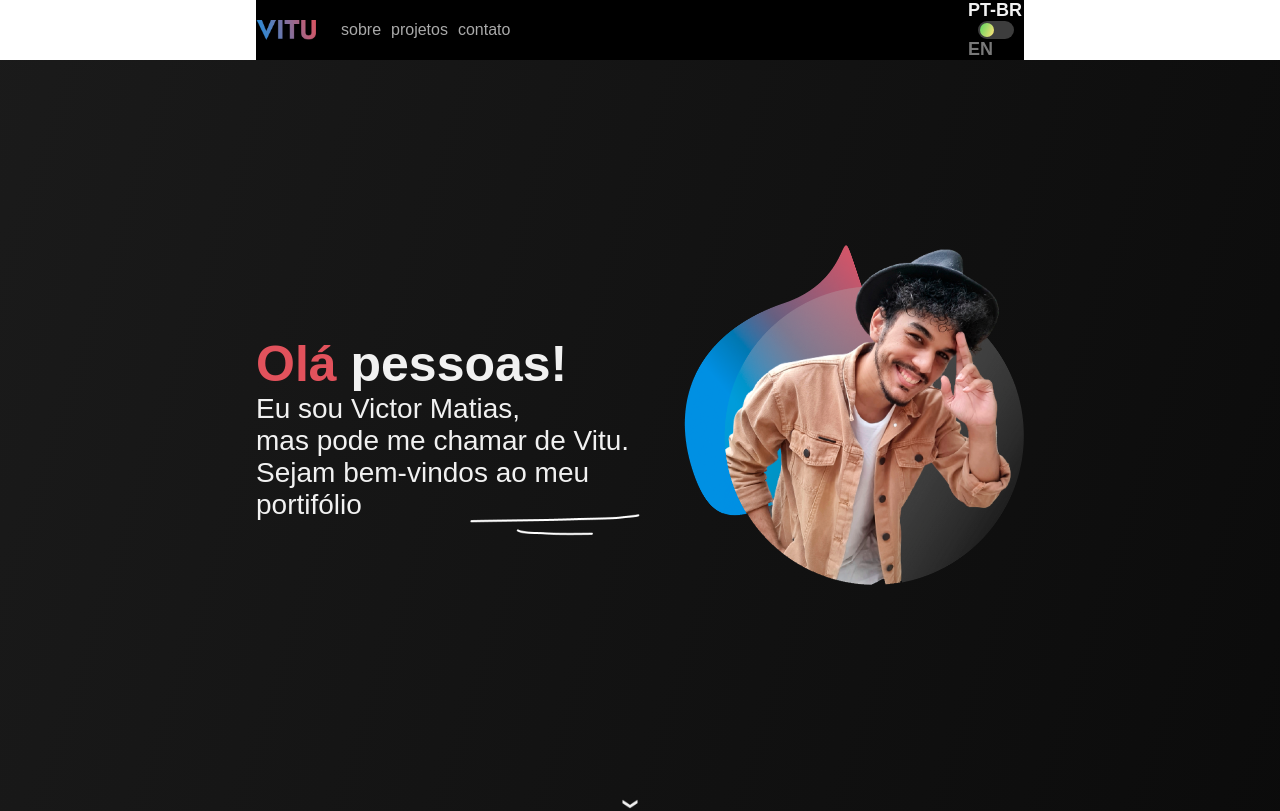
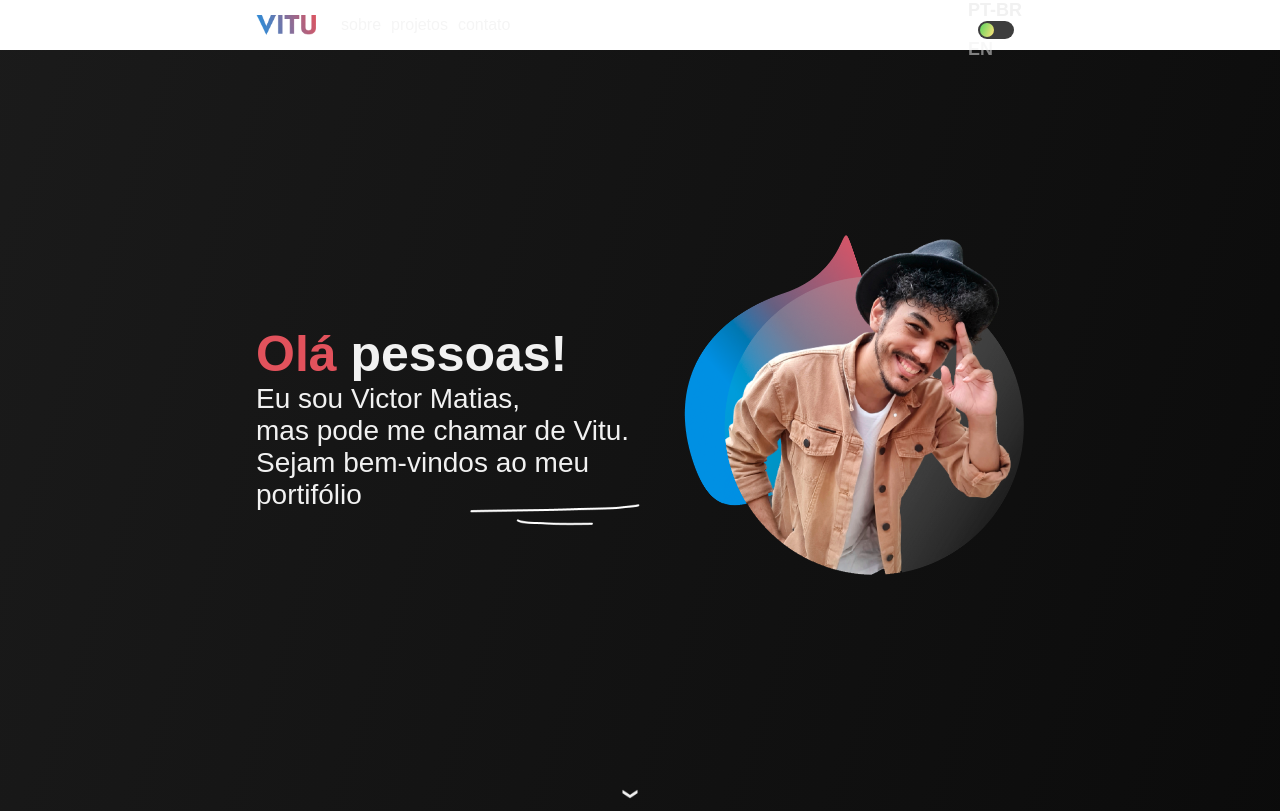
Before and after one commit to victormatia/portifolio, a React (Vite) app: page / in a window 1280 px wide. Shown: the top 811 px of the page. Built offline with nearby package versions, Linux system fonts and the light colour scheme; a web font is replaced by a local one.

Commit message:
styles: remove background color and define font size

```diff
--- a/src/css/modules/Header.module.css
+++ b/src/css/modules/Header.module.css
@@ -1,8 +1,9 @@
 .header {
   width: 60vw;
+  height: 50px;
   display: flex;
-  background-color: black;
   margin: 0 auto;
+  font-size: 16px;
   justify-content: space-between;
 }
 
@@ -36,3 +37,8 @@
 .header__links a:hover {
   opacity: 1;
 }
+
+.header__r-side {
+  display: flex;
+  align-items: center;
+}
```
